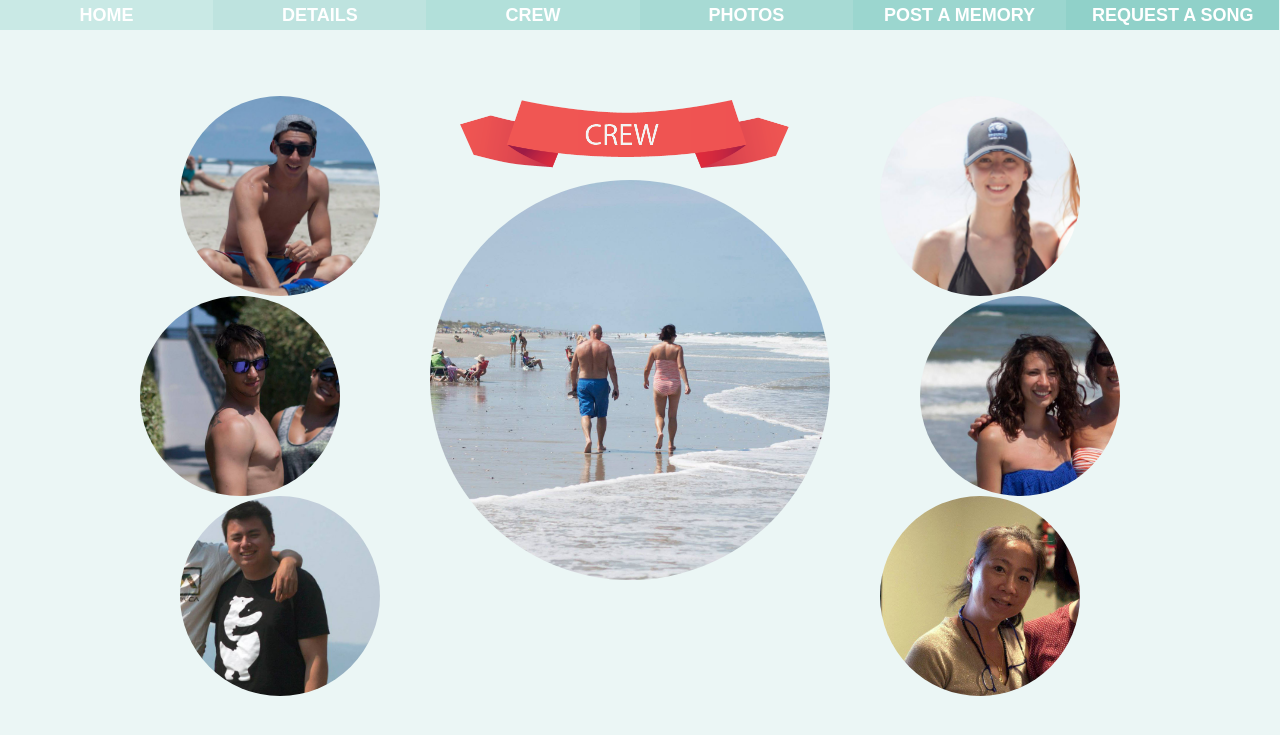
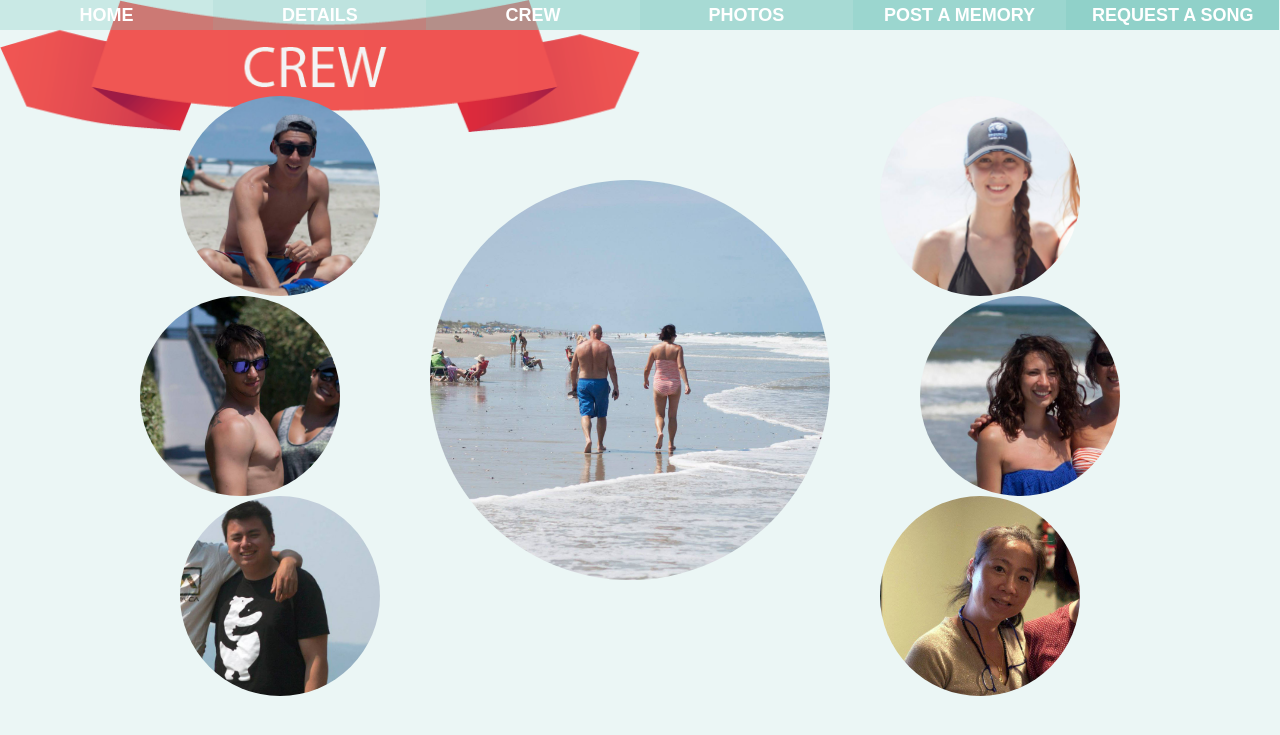
Before and after one commit to phyllisandjohn/phyllisandjohn.github.io, a Jekyll site: the page crew/index.html, which Jekyll copies as it is, in a window 1280 px wide. Shown: the top 735 px of the page. Built offline with Jekyll 4.4.1, drawn with Linux system fonts in a browser that asks for light colours.

Commit message:
Update index.html

```diff
--- a/crew/index.html
+++ b/crew/index.html
@@ -6,20 +6,6 @@
 <link href='https://fonts.googleapis.com/css?family=Hind|Alegreya+Sans:300|Yeseva+One' rel='stylesheet' type='text/css'>
 <link href='/css/style.css' rel='stylesheet' type='text/css'>
 <link href='/css/crew.css' rel='stylesheet' type='text/css'>
-<style>
-.supporting, .together {
-	display: none;
-}
-
-.ribbon {
-	position: absolute;
-	left: 50%;
-	margin-left: -180px;
-	top: 100px;
-}
-
-</style>
-
 
 </head>
 <body>
```
Also changed, not shown: other parts of crew/index.html (+1 -0 lines).
